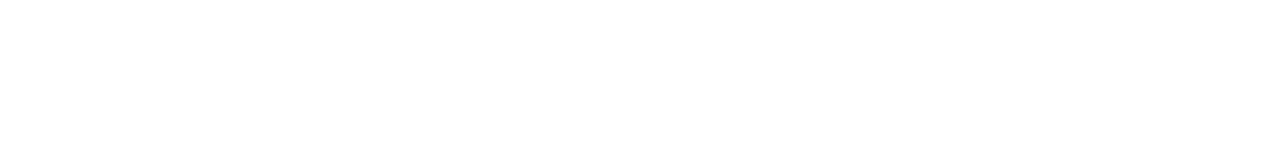
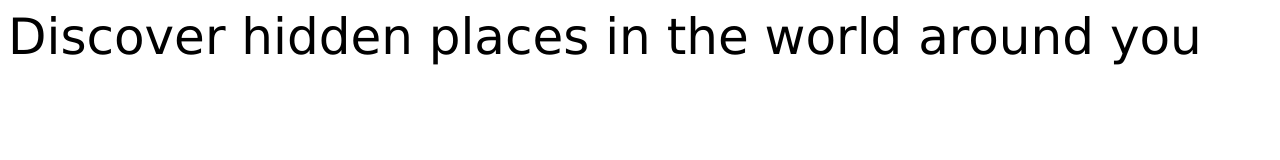
Before and after one commit to uuho/excursion, a plain HTML site: page index.html in a window 1280 px wide. Drawn offline with Linux system fonts and the light colour scheme.

Commit message:
version 2

```diff
--- a/index.html
+++ b/index.html
@@ -2,9 +2,10 @@
 <html>
   <head>
     <meta charset="utf-8">
-    <title></title>
+    <title>Excursion</title>
+    <link href="./resources/css/style.css" type="text/css" rel="stylesheet">
   </head>
   <body>
-
+<div class="heading">Discover hidden places in the world around you</div>
   </body>
 </html>
--- a/resources/css/style.css
+++ b/resources/css/style.css
@@ -0,0 +1,7 @@
+.heading{
+  font-family: verdana;
+  font-weight: normal;
+  font-size: 50px;
+  color: white
+  text-align: center;
+}
```
